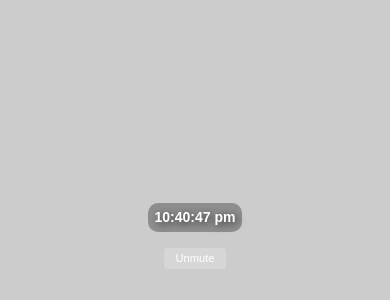
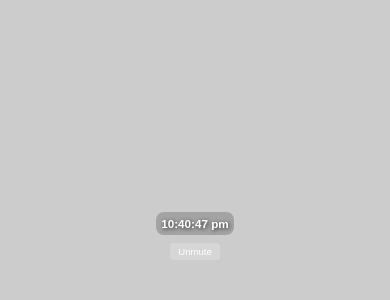
Before and after one commit to dmtahanigit/London_clock, a plain HTML site: page index.html in a window 390 px wide. Shown: the part 186-486 px from the top of the page. Drawn offline with Linux system fonts and the light colour scheme.

Commit message:
Dramatically reduce clock size for better video visibility

```diff
--- a/london-clock.css
+++ b/london-clock.css
@@ -39,22 +39,22 @@ body, html {
 }
 
 #clock {
-    font-size: 4.5vw;  /* Reduced from 15vw to 30% of original size */
+    font-size: 2vw;  /* Dramatically reduced size */
     color: white;
-    text-shadow: 2px 2px 8px rgba(0, 0, 0, 0.8);
+    text-shadow: 1px 1px 4px rgba(0, 0, 0, 0.8);
     font-weight: bold;
-    padding: 0.75rem;  /* Slightly reduced padding */
-    background-color: rgba(0, 0, 0, 0.3);
-    border-radius: 10px;  /* Slightly reduced border radius */
-    backdrop-filter: blur(5px);
-    margin-bottom: 1rem;
+    padding: 0.5rem;
+    background-color: rgba(0, 0, 0, 0.2);
+    border-radius: 8px;
+    backdrop-filter: blur(3px);
+    margin-bottom: 0.5rem;
     text-align: center;
-    max-width: 90%;
+    max-width: 50%;  /* Reduced max-width */
 }
 
 #mute-toggle {
-    font-size: 0.9rem;  /* Slightly reduced button size */
-    padding: 0.4rem 0.8rem;
+    font-size: 0.8rem;
+    padding: 0.3rem 0.6rem;
     background-color: rgba(255, 255, 255, 0.2);
     color: white;
     border: none;
@@ -70,12 +70,13 @@ body, html {
 
 @media (max-width: 768px) {
     #clock {
-        font-size: 3.6vw;  /* Reduced from 12vw to 30% of original size */
-        padding: 0.4rem;
+        font-size: 3vw;  /* Slightly larger on mobile for readability */
+        padding: 0.3rem;
+        max-width: 40%;  /* Even smaller on mobile */
     }
 
     #mute-toggle {
-        font-size: 0.7rem;
-        padding: 0.3rem 0.7rem;
+        font-size: 0.6rem;
+        padding: 0.2rem 0.5rem;
     }
 }
```
